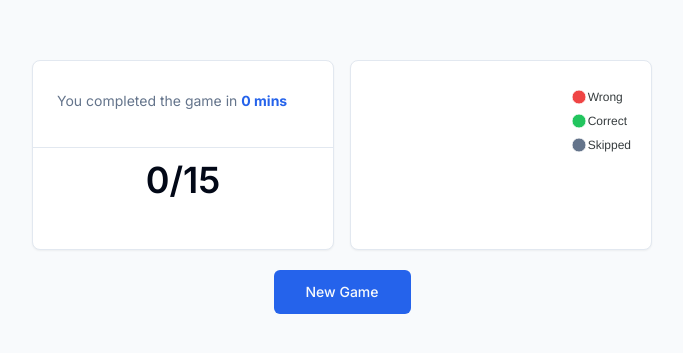
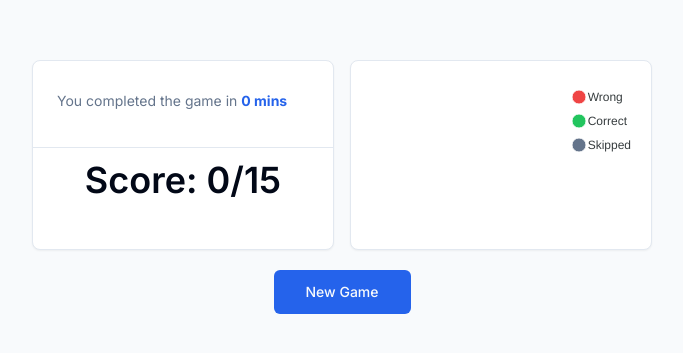
Before and after one commit to radmanesh/open-trivia-duel, a Next.js app: page /score in a window 1280 px wide. Shown: the part 213-566 px from the top of the page, without its empty margins (298-981 px from the left). Built offline with nearby package versions, Linux system fonts and the light colour scheme.

Commit message:
feat: add score title

```diff
--- a/src/app/score/page.tsx
+++ b/src/app/score/page.tsx
@@ -46,12 +46,11 @@ export default function ScorePage() {
           <Separator orientation="horizontal" />
           <CardContent>
             <p className="text-4xl font-semibold text-center">
-              {game.answers.correct}/{totalQuestions}
+              Score: {game.answers.correct}/{totalQuestions}
             </p>
           </CardContent>
         </Card>
-        <Card>
-          <div className="flex flex-col items-center justify-center">
+        <Card className="flex flex-col items-center justify-center">
           <Chart
             type="pie"
             width={300}
@@ -66,7 +65,6 @@ export default function ScorePage() {
               colors: ["#ef4444", "#22c55e", "#64748b"],
             }}
           />
-          </div>
         </Card>
       </div>
       <Button size="lg" onClick={handleNewGameClick}>
```
Lines whose indentation alone changed are shown as unchanged.
